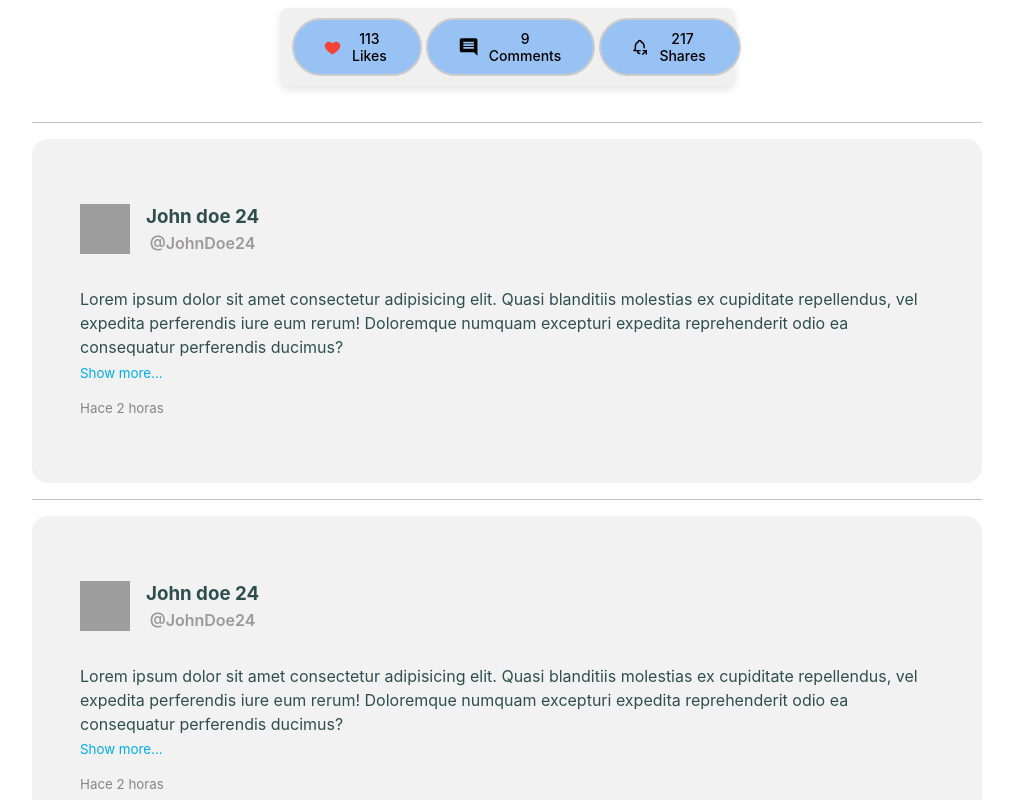
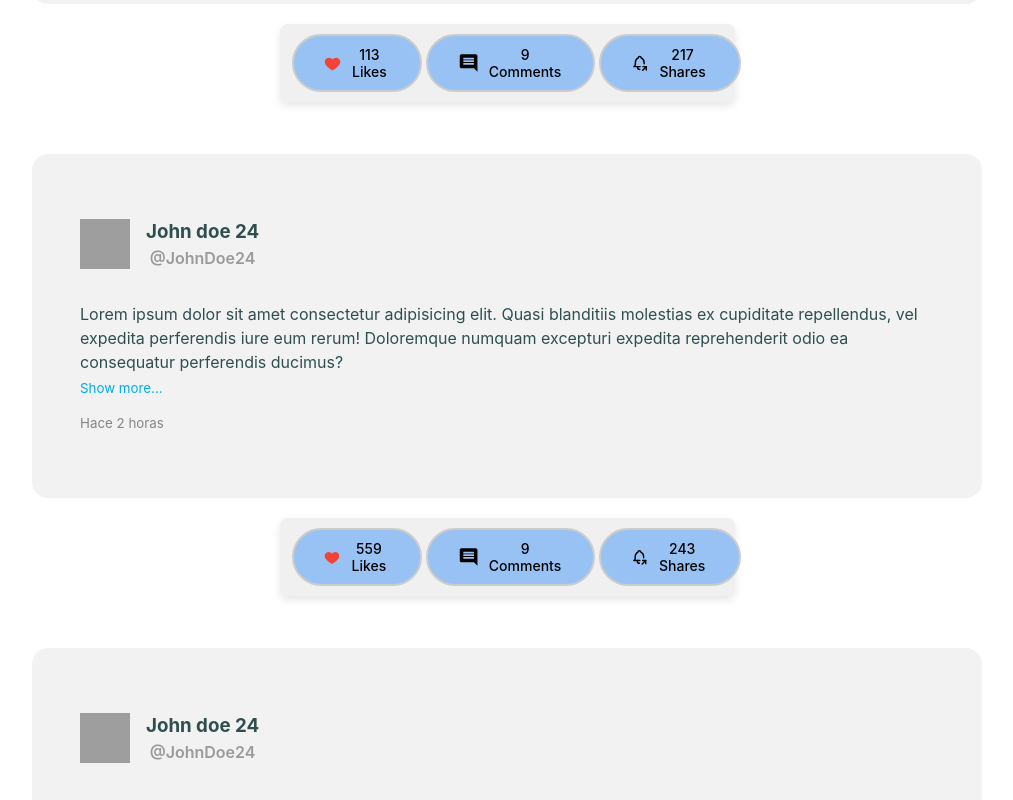
Before and after one commit to Issblann/post-ui-taller-5, a React (Vite) app: page / in a window 1280 px wide. Shown: the part 460-1260 px from the top of the page, without its empty margins (133-1146 px from the left). Built offline with nearby package versions, Linux system fonts and the light colour scheme; grey boxes are pictures that could not be loaded.

Commit message:
elimino separador y agrego mediaqueries

```diff
--- a/src/App.css
+++ b/src/App.css
@@ -1,7 +1,7 @@
 #root {
   max-width: 1280px;
   margin: 0 auto;
-  padding: 2rem;
+  padding: 2rem 1rem;
   text-align: center;
 }
 
@@ -9,16 +9,11 @@ main {
   max-width: 950px;
   display: flex;
   flex-direction: column;
-  gap: 1rem;
+  gap: 2rem;
 }
 
 * {
   box-sizing: border-box;
   padding: 0;
   margin: 0;
-  }
-
-
-.layout--separator {
-  border-bottom: 1px solid #c2c1c1;
 }
--- a/src/Layout.jsx
+++ b/src/Layout.jsx
@@ -7,10 +7,10 @@ export const Layout = () => {
     <main>
       <h1>HOME</h1>
       <PostCard />
-      <span className="layout--separator"></span>
-      <PostUI />
-      <span className="layout--separator"></span>
-      <PostUI />
+
+      <PostCard />
+
+      <PostCard />
     </main>
   );
 };
```
